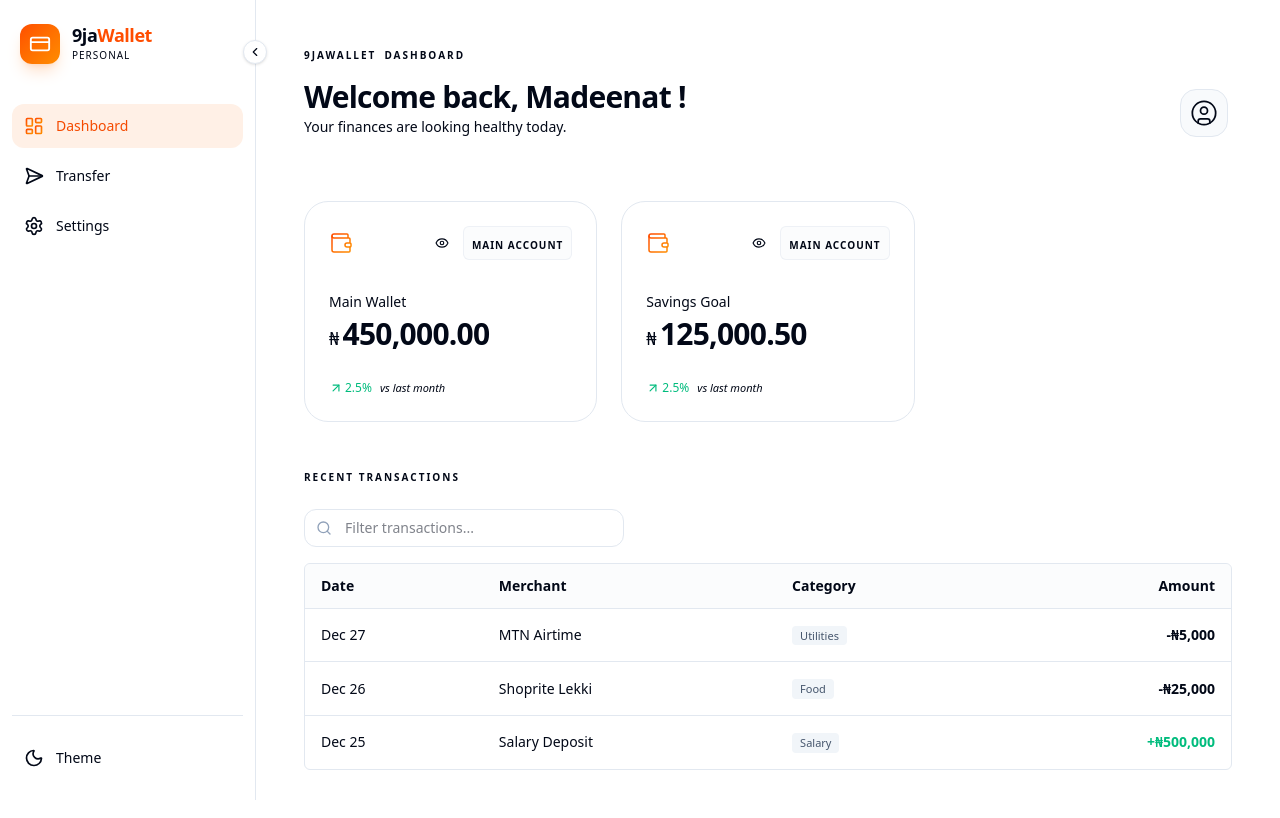
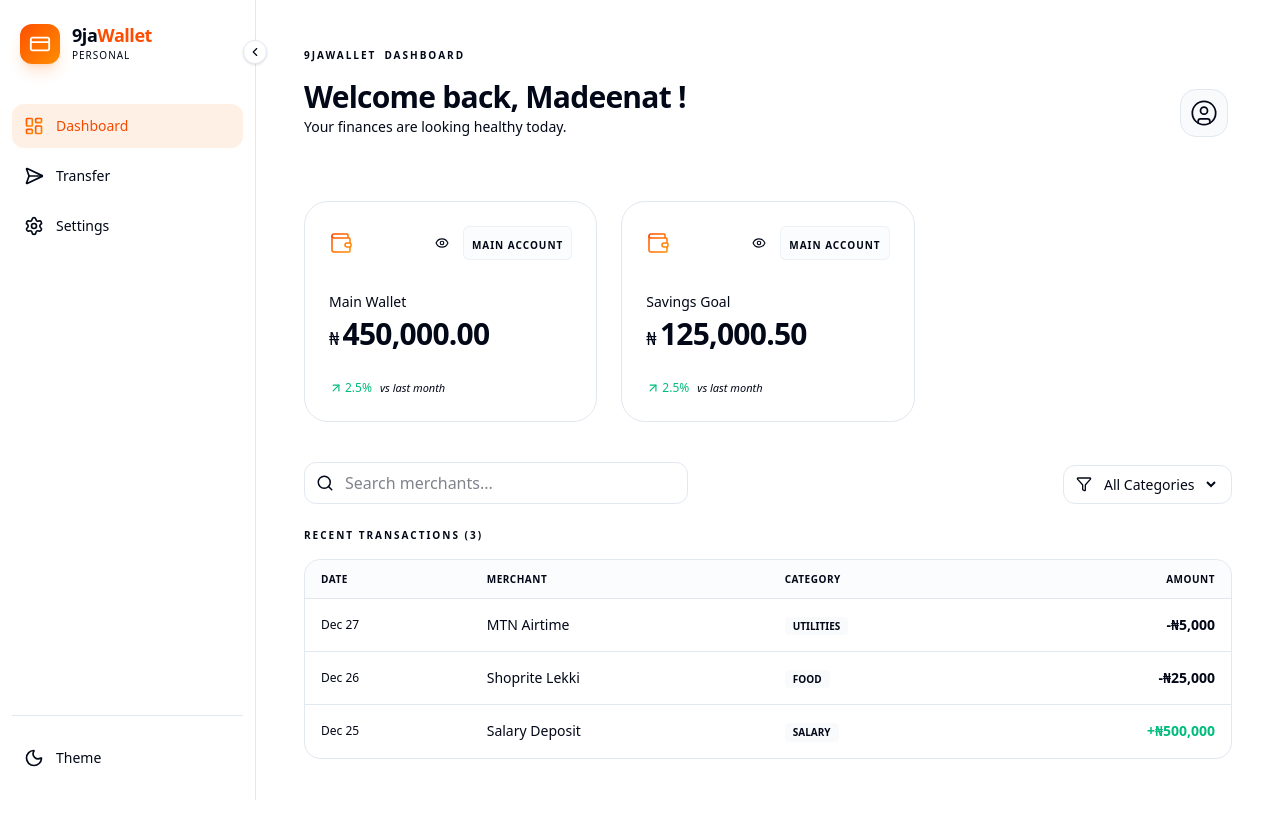
Before and after one commit to Okuselu/9ja-wallet, a React (Vite) app: page / in a window 1280 px wide. Built offline with nearby package versions, Linux system fonts and the light colour scheme.

Commit message:
fix: resolve account ID mismatches and finalize transfer logic

```diff
--- a/src/@types/wallet.interface.ts
+++ b/src/@types/wallet.interface.ts
@@ -19,24 +19,22 @@ export interface WalletState {
 }
 
 export type TransactionCategory =
-  | 'Food'
-  | 'Transport'
-  | 'Shopping'
-  | 'Utilities'
-  | 'Transfer'
-  | 'Salary'
-  | 'Entertainment'
-  | 'Miscellaneous';
+  | "Food"
+  | "Transport"
+  | "Utilities"
+  | "Salary"
+  | "Transfer"
+  | "Shopping";
 
 export type TransactionType = 'credit' | 'debit';
 
 export interface Transaction {
   id: string;
-  date: string; // ISO 8601 format
+  date: string;
   merchant: string;
   category: TransactionCategory;
   amount: number;
-  type: TransactionType;
+  type: 'debit' | 'credit';
   runningBalance: number;
 }
 
--- a/src/components/wallet/TransactionList.tsx
+++ b/src/components/wallet/TransactionList.tsx
@@ -1,35 +1,23 @@
-import { useMemo, useState } from 'react';
 import { useWallet } from '../../hooks/useWallet';
-import { Search } from 'lucide-react';
 import { cn } from '../../utils/cn';
+import type { Transaction } from '../../@types/wallet.interface';
 
-export default function TransactionList() {
-  const { transactions } = useWallet();
-  const [query, setQuery] = useState('');
+type Props = {
+  transactions?: Transaction[];
+};
 
-  const filtered = useMemo(() => {
-    return transactions.filter(t =>
-      t.merchant.toLowerCase().includes(query.toLowerCase()) ||
-      t.category.toLowerCase().includes(query.toLowerCase())
-    );
-  }, [transactions, query]);
+export default function TransactionList({ transactions }: Props) {
+  // Pull preferences to handle the "Hide Balance" requirement
+  const { transactions: ctxTransactions, preferences } = useWallet();
+
+  // Use the passed filtered transactions, or fall back to context
+  const displayData = transactions ?? ctxTransactions;
 
   return (
-    <div className="space-y-4">
-      <div className="relative">
-        <Search className="absolute left-3 top-1/2 -translate-y-1/2 h-4 w-4 text-slate-400" />
-        <input
-          type="text"
-          placeholder="Filter transactions..."
-          className="w-full md:w-80 pl-10 pr-4 py-2 text-sm bg-card border border-card-border rounded-xl focus:outline-none focus:ring-2 focus:ring-blue-600/20 focus:border-blue-600 transition-all text-foreground"
-          onChange={(e) => setQuery(e.target.value)}
-        />
-      </div>
-
-      <div className="rounded-md border border-card-border bg-card overflow-hidden">
+    <div className="rounded-2xl border border-card-border bg-card overflow-hidden">
       <table className="w-full text-sm">
         <thead className="bg-muted/50 border-b border-card-border">
-            <tr className="text-muted-foreground font-medium">
+          <tr className="text-muted-foreground font-medium text-[10px] uppercase tracking-wider">
             <th className="px-4 py-3 text-left">Date</th>
             <th className="px-4 py-3 text-left">Merchant</th>
             <th className="px-4 py-3 text-left">Category</th>
@@ -37,28 +25,41 @@ export default function TransactionList() {
           </tr>
         </thead>
         <tbody className="divide-y divide-card-border">
-            {filtered.map((tx) => (
+          {displayData.map((tx) => (
             <tr key={tx.id} className="hover:bg-muted/30 transition-colors">
-                <td className="px-4 py-4 text-muted-foreground">
+              <td className="px-4 py-4 text-muted-foreground text-xs">
                 {new Date(tx.date).toLocaleDateString(undefined, { month: 'short', day: 'numeric' })}
               </td>
               <td className="px-4 py-4 font-medium text-foreground">{tx.merchant}</td>
               <td className="px-4 py-4">
-                  <span className="inline-flex items-center px-2 py-0.5 rounded text-[11px] font-medium bg-slate-100 text-slate-600 capitalize">
+                <span className="inline-flex items-center px-2 py-0.5 rounded text-[10px] font-bold bg-muted text-muted-foreground uppercase">
                   {tx.category}
                 </span>
               </td>
               <td className={cn(
-                  "px-4 py-4 text-right font-semibold",
+                "px-4 py-4 text-right font-bold",
                 tx.type === 'debit' ? "text-foreground" : "text-emerald-500"
               )}>
+                {/* Requirement Check: Respect the 'Hide Balance' privacy setting
+                */}
+                {preferences.hideBalance ? (
+                  <span className="tracking-widest">••••••</span>
+                ) : (
+                  <>
                     {tx.type === 'debit' ? '-' : '+'}₦{tx.amount.toLocaleString()}
+                  </>
+                )}
               </td>
             </tr>
           ))}
         </tbody>
       </table>
+
+      {displayData.length === 0 && (
+        <div className="p-8 text-center text-muted-foreground/50 text-xs italic">
+          No transactions match your filters.
         </div>
+      )}
     </div>
   );
 }
--- a/src/context/WalletContext/Wallet.context.tsx
+++ b/src/context/WalletContext/Wallet.context.tsx
@@ -10,7 +10,7 @@ import accountsData from "../../data/accounts.json";
 import transactionsData from "../../data/transactions.json";
 
 const getInitialPreferences = () => {
-  const saved = localStorage.getItem('9ja-wallet-preferences');
+  const saved = localStorage.getItem("9ja-wallet-preferences");
   if (saved) {
     try {
       return JSON.parse(saved);
@@ -48,6 +48,22 @@ export const WalletProvider: React.FC<{ children: React.ReactNode }> = ({
     });
   }, []);
 
+useEffect(() => {
+  const loadData = async () => {
+    // Simulate initial data fetch
+    await new Promise(resolve => setTimeout(resolve, 1000));
+
+    dispatch({
+      type: "SET_INITIAL_DATA",
+      payload: {
+        accounts: accountsData as Account[],
+        transactions: transactionsData as Transaction[],
+      },
+    });
+  };
+  loadData();
+}, []);
+
   const transferMoney = async (
     fromId: string,
     toId: string,
@@ -63,7 +79,9 @@ export const WalletProvider: React.FC<{ children: React.ReactNode }> = ({
     const newTx: Transaction = {
       id: `tx-${Date.now()}`,
       date: new Date().toISOString(),
-      merchant: `Transfer: ${fromAccount.name} → ${toAccount?.name || 'External'}`,
+      merchant: `Transfer: ${fromAccount.name} → ${
+        toAccount?.name || "External"
+      }`,
       category: "Transfer",
       amount,
       type: "debit",
@@ -97,7 +115,7 @@ export const WalletProvider: React.FC<{ children: React.ReactNode }> = ({
 
   // Function to toggle the privacy setting
   const toggleHideBalance = () => {
-    dispatch({ type: 'TOGGLE_HIDE_BALANCE' });
+    dispatch({ type: "TOGGLE_HIDE_BALANCE" });
   };
 
   return (
@@ -105,7 +123,7 @@ export const WalletProvider: React.FC<{ children: React.ReactNode }> = ({
       value={{
         ...state,
         transferMoney,
-        toggleHideBalance
+        toggleHideBalance,
       }}
     >
       {children}
--- a/src/context/WalletContext/Wallet.reducer.tsx
+++ b/src/context/WalletContext/Wallet.reducer.tsx
@@ -42,6 +42,20 @@ export const walletReducer = (
     default:
       return state;
 
+      case 'TRANSFER_START': {
+  const { fromId, toId, amount, tx } = action.payload;
+
+  return {
+    ...state,
+    accounts: state.accounts.map(acc => {
+      if (acc.id === fromId) return { ...acc, balance: acc.balance - amount };
+      if (acc.id === toId) return { ...acc, balance: acc.balance + amount };
+      return acc;
+    }),
+    transactions: [tx, ...state.transactions], // Prepend the new transaction
+  };
+}
+
   case 'TOGGLE_HIDE_BALANCE': {
   const newState = {
     ...state,
--- a/src/pages/Dashboard.tsx
+++ b/src/pages/Dashboard.tsx
@@ -1,72 +1,75 @@
+import { useState, useMemo } from 'react';
 import { useWallet } from '../hooks/useWallet';
 import TransactionList from '../components/wallet/TransactionList';
 import BalanceCard from '../components/wallet/BalanceCard';
+import { Search, Filter } from 'lucide-react'; // 'Filter' is now used below
 
 export default function Dashboard() {
-  // Combine destructuring for cleaner code
-  const { accounts, loading, preferences } = useWallet();
+  const { accounts, transactions, loading, preferences } = useWallet();
+  const [searchTerm, setSearchTerm] = useState('');
+  const [selectedCategory, setSelectedCategory] = useState('All');
+
+  const filteredTransactions = useMemo(() => {
+    return transactions.filter(tx => {
+      const matchesSearch = tx.merchant.toLowerCase().includes(searchTerm.toLowerCase());
+      const matchesCategory = selectedCategory === 'All' || tx.category === selectedCategory;
+      return matchesSearch && matchesCategory;
+    });
+  }, [transactions, searchTerm, selectedCategory]);
 
   if (loading) return <div className="p-8 animate-pulse text-muted-foreground">Loading Wallet...</div>;
 
   return (
-    <div className="w-full space-y-12 animate-in fade-in duration-700">
-      <section>
-        <div className="grid grid-cols-1 md:grid-cols-2 lg:grid-cols-3 gap-6">
+    <div className="w-full space-y-10 animate-in fade-in duration-700">
+      <section className="grid grid-cols-1 md:grid-cols-2 lg:grid-cols-3 gap-6">
         {accounts.map((acc) => (
           <BalanceCard
             key={acc.id}
             name={acc.name}
             balance={acc.balance}
+            isHidden={preferences.hideBalance}
+            // FIX: Explicitly derive the 'type' to satisfy the BalanceCardProps interface
             type={acc.id.includes('savings') ? 'savings' : 'main'}
-              // Pass the preference down
-              isHidden={preferences.hideBalance}
           />
         ))}
-        </div>
       </section>
 
-      <section className="w-full">
-        <h2 className="text-[10px] font-bold text-muted-foreground/50 mb-6 uppercase tracking-[0.2em]">
-          Recent Transactions
+      <section className="space-y-6">
+        <div className="flex flex-col md:flex-row gap-4 justify-between items-end">
+          <div className="w-full md:max-w-sm relative">
+            <Search className="absolute left-3 top-1/2 -translate-y-1/2 text-muted-foreground" size={18} />
+            <input
+              type="text"
+              placeholder="Search merchants..."
+              className="w-full pl-10 pr-4 py-2 bg-card border border-card-border rounded-xl outline-none"
+              value={searchTerm}
+              onChange={(e) => setSearchTerm(e.target.value)}
+            />
+          </div>
+
+          <div className="flex items-center gap-2 bg-card border border-card-border rounded-xl px-3 py-2">
+            <Filter size={16} className="text-muted-foreground" /> {/* FIX: Icon used here */}
+            <select
+              className="bg-transparent outline-none text-sm font-medium pr-2 cursor-pointer"
+              value={selectedCategory}
+              onChange={(e) => setSelectedCategory(e.target.value)}
+            >
+              <option value="All">All Categories</option>
+              <option value="Food">Food</option>
+              <option value="Transport">Transport</option>
+              <option value="Transfer">Transfer</option>
+              <option value="Shopping">Shopping</option>
+            </select>
+          </div>
+        </div>
+
+        <div className="space-y-4">
+          <h2 className="text-[10px] font-bold text-muted-foreground/50 uppercase tracking-[0.2em]">
+            Recent Transactions ({filteredTransactions.length})
           </h2>
-        <TransactionList />
+          <TransactionList transactions={filteredTransactions} />
+        </div>
       </section>
     </div>
   );
 }
-
-
-// import { useWallet } from '../hooks/useWallet';
-// import BalanceCard from '../components/wallet/BalanceCard';
-
-// export default function Dashboard() {
-//   const { accounts, loading } = useWallet();
-
-//   if (loading) {
-//     return (
-//       <div className="flex h-[50vh] items-center justify-center">
-//         <div className="h-8 w-8 animate-spin rounded-full border-4 border-slate-200 border-t-slate-900" />
-//       </div>
-//     );
-//   }
-
-//   return (
-//     <div className="space-y-8">
-//       <div>
-//         <h1 className="text-3xl font-bold tracking-tight text-slate-900">Dashboard</h1>
-//         <p className="text-slate-500">Manage your accounts and track your spending.</p>
-//       </div>
-
-//       <div className="grid gap-4 md:grid-cols-2 lg:grid-cols-3">
-//         {accounts.map((acc) => (
-//           <BalanceCard
-//             key={acc.id}
-//             name={acc.name}
-//             balance={acc.balance}
-//             type={acc.id.includes('savings') ? 'savings' : 'main'}
-//           />
-//         ))}
-//       </div>
-//     </div>
-//   );
-// }
--- a/src/pages/Settings.tsx
+++ b/src/pages/Settings.tsx
@@ -13,7 +13,7 @@ export default function Settings() {
         {
           icon: User,
           label: "Personal Information",
-          desc: "Tunde Okuselu, tunde@example.com",
+          desc: "Madeenat Cole, madenat@cole.com",
           action: <ChevronRight size={18} className="text-muted-foreground/40" />
         },
         {
```
Also changed, not shown: src/pages/Transfer.tsx (+101 -58 lines), src/data/transactions.json (line endings or trailing spaces). Lines whose indentation alone changed are shown as unchanged.
